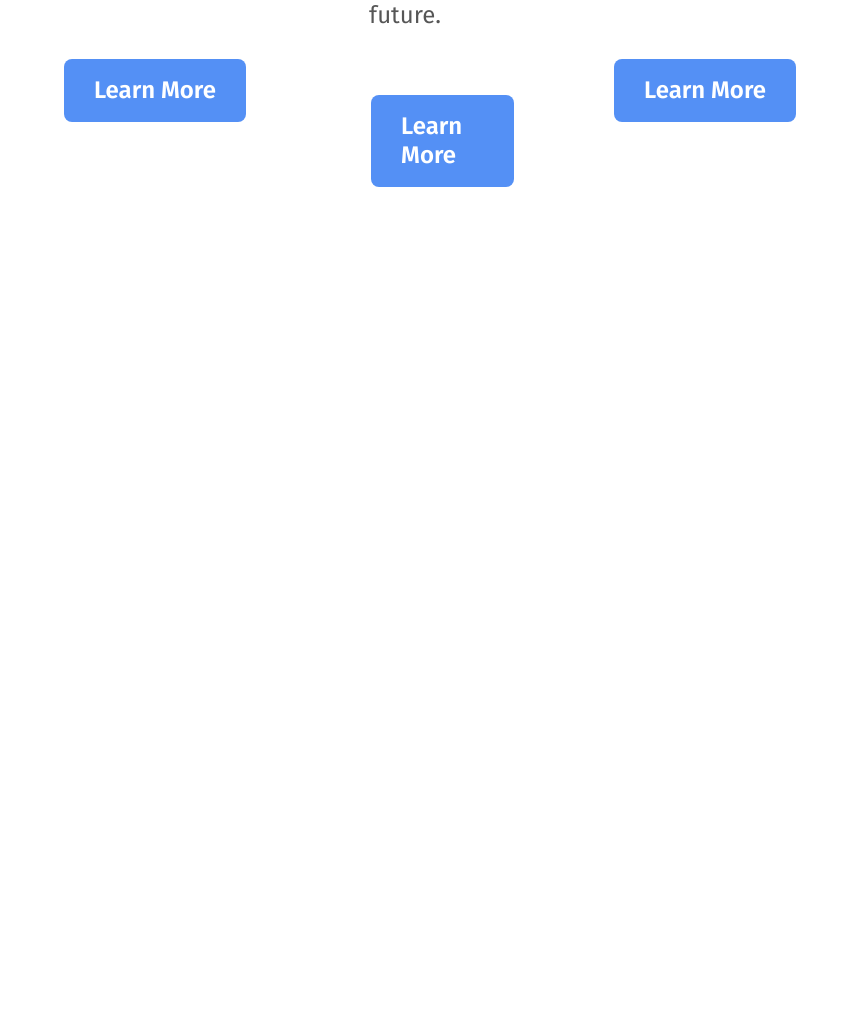
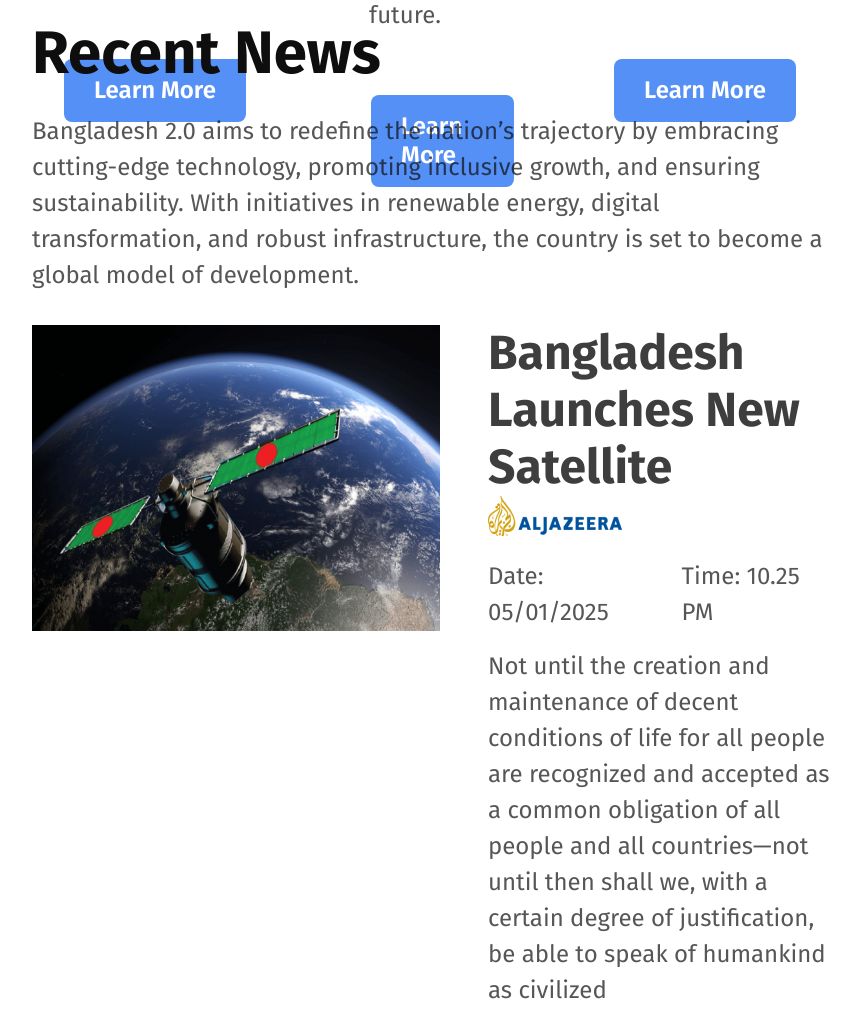
Before and after one commit to nami121-dev/assignment1, a plain HTML site: page index.html in a window 1280 px wide. Shown: the part 1925-2936 px from the top of the page, without its empty margins (208-1063 px from the left). Before the commit the page ends 2144 px from the top, so only its background shows below. Drawn offline with Linux system fonts and the light colour scheme.

Commit message:
added sat-section

```diff
--- a/index.html
+++ b/index.html
@@ -73,6 +73,31 @@
                 </div>
             </div>
         </section>
+        <section class="news">
+           <div class="news-container">
+            <h1 class="news-title">Recent News</h1>
+            <p class="news-description">Bangladesh 2.0 aims to redefine the nation’s trajectory by embracing cutting-edge technology, promoting inclusive growth, and ensuring sustainability. With initiatives in renewable energy, digital transformation, and robust infrastructure, the country is set to become a global model of development.</p>
+           </div>
+        </section>
+        <section class="sat-section">
+           <div class="sat-info">
+            <div>
+                <img src="assets/satelite.png" alt="">
+            </div>
+            <div>
+                <h1 class="sat-title">Bangladesh Launches New Satellite</h1>
+                <div class="sat-icon-container">
+                    <img class="sat-icon" src="assets/al-jazeera.png" alt="">
+                </div>
+                <div class="date-time-container">
+                    <p class="date">Date: 05/01/2025  </p>
+                <p class="time">Time: 10.25 PM</p>
+                </div>
+                <p class="sat-description">Not until the creation and maintenance of decent conditions of life for all people are recognized and accepted as a common obligation of all people and all countries—not until then shall we,
+                    with a certain degree of justification, be able to speak of humankind as civilized</p>
+            </div>
+           </div>
+        </section>
 
 
     </main>
--- a/style/assignment.css
+++ b/style/assignment.css
@@ -48,6 +48,7 @@
 
 
 }
+
 /* .banner .profile-container .banner-profile{
    width: 712px;
    height: 492px;
@@ -129,7 +130,7 @@
     /* margin-left: 240px; */
 }
 
- .card-container .card {
+.card-container .card {
     width: 615px;
     height: 488px;
     /* box-sizing: border-box; */
@@ -139,7 +140,7 @@
     /* margin: 48px; */
 }
 
- .card-container .card1{
+.card-container .card1 {
     width: 615px;
     height: 488px;
     /* box-sizing: border-box; */
@@ -150,7 +151,7 @@
 
 }
 
- .card-container .card2 {
+.card-container .card2 {
     width: 615px;
     height: 488px;
     /* box-sizing: border-box; */
@@ -170,6 +171,7 @@
     text-align: left;
     margin: 30px;
 }
+
 .card-container .card1 .card-title {
     color: rgba(14, 14, 14, 0.8);
     font-family: Fira Sans;
@@ -180,6 +182,7 @@
     text-align: left;
     margin: 30px;
 }
+
 .card-container .card2 .card-title {
     color: rgba(14, 14, 14, 0.8);
     font-family: Fira Sans;
@@ -201,6 +204,7 @@
     text-align: left;
     margin: 30px;
 }
+
 .card-container .card1 .card-description {
     color: rgba(14, 14, 14, 0.7);
     font-family: Fira Sans;
@@ -211,6 +215,7 @@
     text-align: left;
     margin: 30px;
 }
+
 .card-container .card2 .card-description {
     color: rgba(14, 14, 14, 0.7);
     font-family: Fira Sans;
@@ -221,12 +226,97 @@
     text-align: left;
     margin: 30px;
 }
-.card-container{
+
+.card-container {
     display: flex;
-    gap:36px;
+    gap: 36px;
     margin-top: 32px;
 
 }
-.icon-container .icon{
+
+.icon-container .icon {
     margin: 48px;
 }
+
+.news .news-title {
+    color: rgb(14, 14, 14);
+    font-family: Fira Sans;
+    font-size: 60px;
+    font-weight: 700;
+    line-height: 72px;
+    letter-spacing: 0%;
+    text-align: left;
+}
+
+.news .news-description {
+    color: rgba(14, 14, 14, 0.7);
+    font-family: Fira Sans;
+    font-size: 24px;
+    font-weight: 400;
+    line-height: 36px;
+    letter-spacing: 0%;
+    text-align: left;
+    margin-top: 24px;
+}
+
+.news {
+    margin: auto 240px;
+}
+
+.sat-section {
+
+   margin: 32px 240px;
+}
+.sat-info{
+    display: flex;
+    gap:48px ;
+}
+
+.sat-section .sat-title {
+    color: rgba(14, 14, 14, 0.8);
+    font-family: Fira Sans;
+    font-size: 48px;
+    font-weight: 700;
+    line-height: 57px;
+    letter-spacing: 0%;
+    text-align: left;
+}
+.sat-section .sat-description{
+    color: rgba(14, 14, 14, 0.7);
+font-family: Fira Sans;
+font-size: 24px;
+font-weight: 400;
+line-height: 36px;
+letter-spacing: 0%;
+text-align: left;
+margin-top: 18px;
+}
+.sat-icon-container .sat-icon{
+    background: url(8f195aac6f4a2c38bbf72c1fbeddbf9b);
+}
+.date{
+    color: rgba(14, 14, 14, 0.7);
+font-family: Fira Sans;
+font-size: 24px;
+font-weight: 400;
+line-height: 36px;
+letter-spacing: 0%;
+text-align: left;
+gap: 18px;
+margin-top: 18px;
+}
+.time{
+    color: rgba(14, 14, 14, 0.7);
+    font-family: Fira Sans;
+    font-size: 24px;
+    font-weight: 400;
+    line-height: 36px;
+    letter-spacing: 0%;
+    text-align: left;
+    gap: 18px;
+    margin-top: 18px;
+}
+.date-time-container{
+    display:flex;
+    gap: 18px;
+}
```
